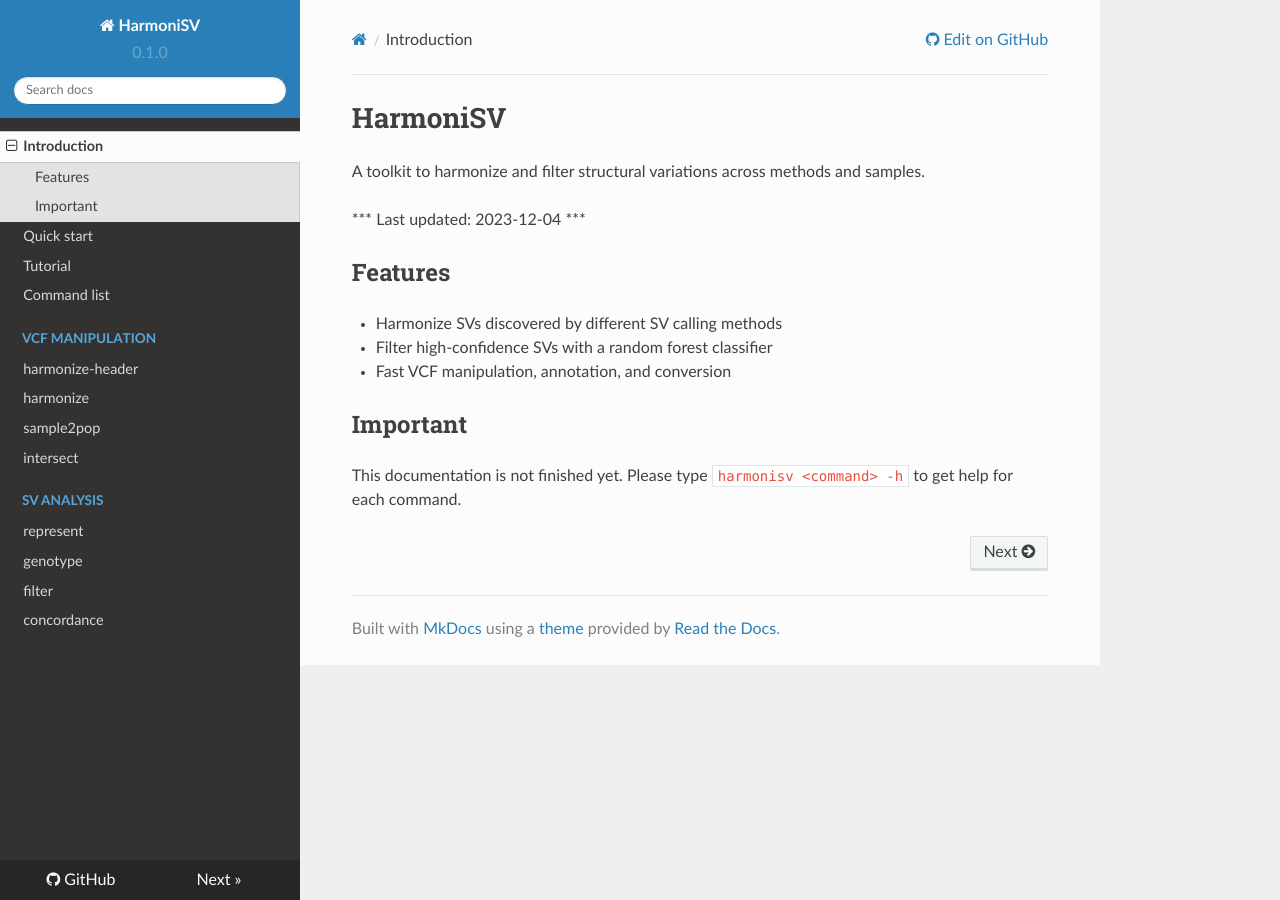
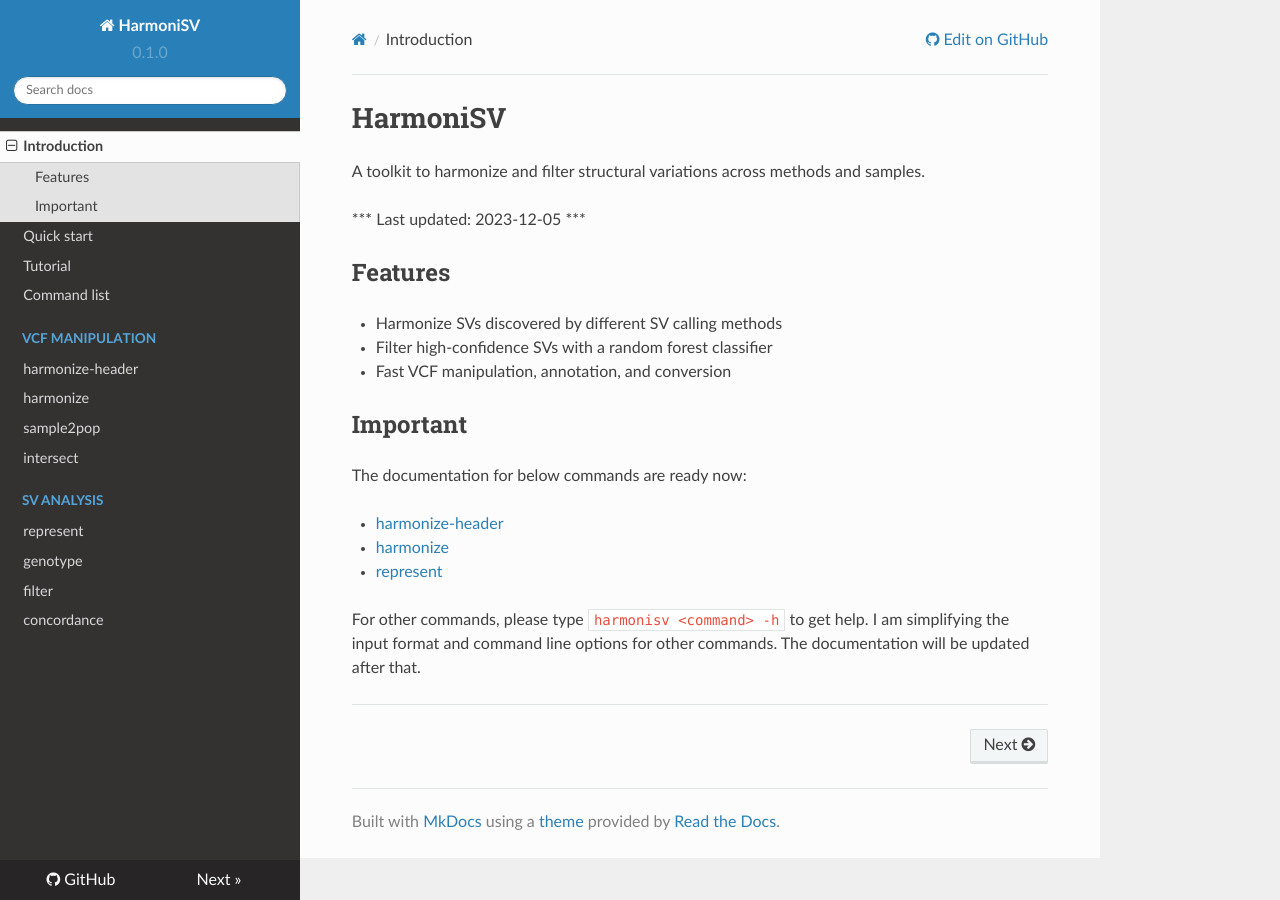
Before and after one commit to Han-Cao/HarmoniSV, an MkDocs documentation site: the page built from docs/index.md, in a window 1280 px wide. Built offline with MkDocs 1.6.1, drawn with Linux system fonts in a browser that asks for light colours; nearby versions of some CDN libraries.

```diff
--- a/docs/index.md
+++ b/docs/index.md
@@ -2,7 +2,7 @@
 
 A toolkit to harmonize and filter structural variations across methods and samples.
 
-*** Last updated: 2023-12-04 ***
+*** Last updated: 2023-12-05 ***
 
 ## Features
 - Harmonize SVs discovered by different SV calling methods
@@ -10,4 +10,20 @@ A toolkit to harmonize and filter structural variations across methods and sampl
 - Fast VCF manipulation, annotation, and conversion
 
 ## Important
-This documentation is not finished yet. Please type `harmonisv <command> -h` to get help for each command.
+The documentation for below commands are ready now:
+
+- [harmonize-header]
+- [harmonize]
+- [represent]
+
+For other commands, please type `harmonisv <command> -h` to get help. I am simplifying the input format and command line options for other commands. The documentation will be updated after that.
+
+----
+[harmonize]: docs/VCF_manipulation/harmonize.md
+[harmonize-header]: docs/VCF_manipulation/harmonize_header.md
+[sample2pop]: docs/VCF_manipulation/sample2pop.md
+[intersect]: docs/VCF_manipulation/intersect.md
+[represent]: docs/SV_analysis/represent.md
+[genotype]: docs/SV_analysis/genotype.md
+[filter]: docs/SV_analysis/filter.md
+[concordance]: docs/SV_analysis/concordance.md
```
Also changed, not shown: README.md (+3 -1 lines).
